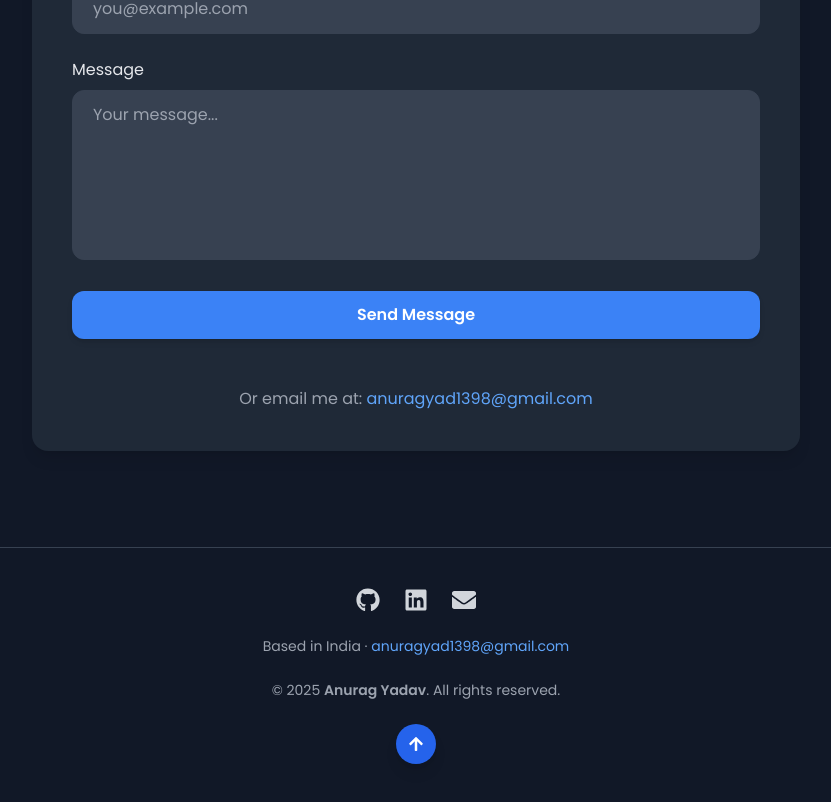
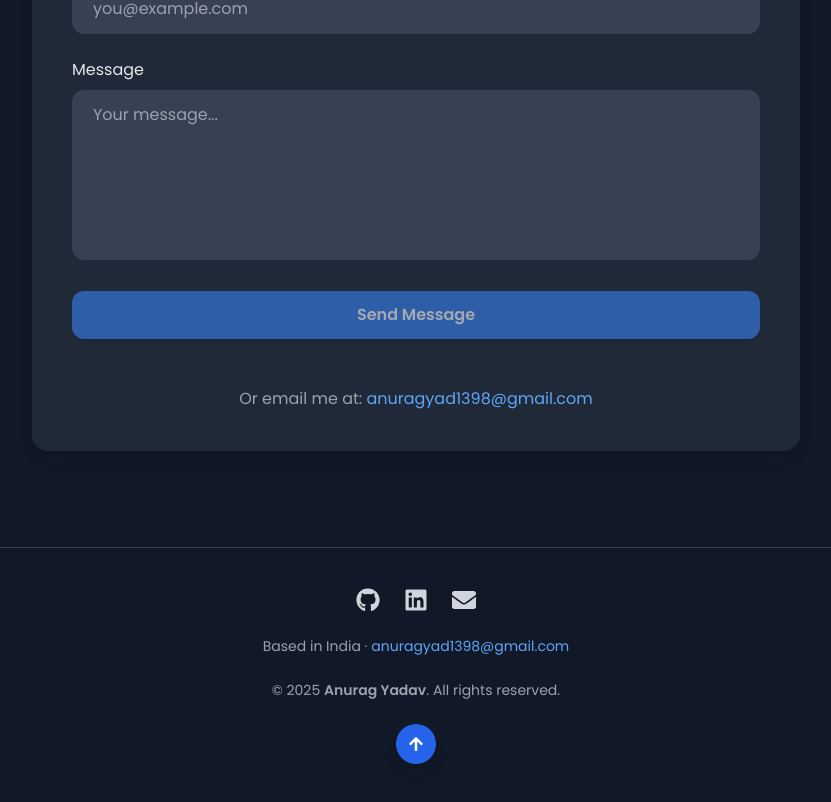
Before and after one commit to AnuragYadav9219/Portfolio, a React (Vite) app: page / in a window 1280 px wide. Shown: the part 4126-4928 px from the top of the page, without its empty margins (224-1055 px from the left). Built offline with nearby package versions, Linux system fonts and the light colour scheme.

Commit message:
Handled error appearing and added validations for form

```diff
--- a/package.json
+++ b/package.json
@@ -20,6 +20,7 @@
     "react-dom": "^18.3.1",
     "react-icons": "^5.5.0",
     "react-router-dom": "^7.13.0",
+    "sonner": "^2.0.7",
     "vite-plugin-pwa": "^1.2.0"
   },
   "devDependencies": {
--- a/src/App.jsx
+++ b/src/App.jsx
@@ -7,6 +7,7 @@ import Projects from './components/Projects';
 import Contact from './components/Contact';
 import Footer from './components/Footer';
 import { Sun, Moon } from 'lucide-react';
+import { Toaster } from 'sonner';
 
 function App() {
   const [isDarkMode, setIsDarkMode] = useState(true);
@@ -30,14 +31,11 @@ function App() {
         onClick={handleThemeToggle}
         aria-label="Toggle Theme"
         title="Switch Theme"
-        className={`fixed bottom-5 right-5 z-50 p-4 max-w-[calc(100vw-2rem)] overflow-hidden
-  animate-bounce rounded-full transition duration-300
-  bg-white dark:bg-gray-900 text-blue-600 dark:text-yellow-400
-  border border-gray-500 dark:border-yellow-300
-  shadow-md shadow-white backdrop-blur
-  hover:scale-105 hover:-translate-y-1 hover:shadow-2xl
-  transform ease-in-out`}
-
+        className={
+          `fixed bottom-5 right-5 z-50 p-4 max-w-[calc(100vw-2rem)] overflow-hidden animate-bounce rounded-full transition duration-300
+          bg-white dark:bg-gray-900 text-blue-600 dark:text-yellow-400 border border-gray-500 dark:border-yellow-300
+          shadow-md shadow-white backdrop-blur hover:scale-105 hover:-translate-y-1 hover:shadow-2xl transform ease-in-out`
+        }
       >
         {/* Pulsing Glow Ring */}
         <span
@@ -53,6 +51,8 @@ function App() {
         )}
       </button>
 
+      <Toaster position='top-right' richColors />
+
       <Navbar />
       <Home />
       <About />
--- a/src/components/Contact.jsx
+++ b/src/components/Contact.jsx
@@ -2,6 +2,7 @@ import { useEffect, useState } from 'react';
 import AOS from 'aos';
 import 'aos/dist/aos.css';
 import emailjs from "emailjs-com";
+import { toast } from 'sonner';
 
 const Contact = () => {
   useEffect(() => {
@@ -26,8 +27,29 @@ const Contact = () => {
     }));
   }
 
+  const isValidEmail = (email) => {
+    return /^[^\s@]+@[^\s@]+\.[^\s@]+$/.test(email);
+  };
+
   const handleFormSubmit = (e) => {
     e.preventDefault();
+
+    // Validations
+    if (data.name.trim().length < 2) {
+      toast.error("Please enter a valid name.");
+      return;
+    }
+
+    if (!isValidEmail(data.email)) {
+      toast.error("Please enter a valid email address.");
+      return;
+    }
+
+    if (data.message.trim().length < 10) {
+      toast.error("Message must be at least 10 characters.");
+      return;
+    }
+
     setLoading(true);
 
     emailjs
@@ -48,12 +70,12 @@ const Contact = () => {
           email: '',
           message: '',
         });
-        alert("Message sent successfully!");
+        toast.success("Message sent successfully!");
       })
       .catch((error) => {
         console.error("EmailJS Error: ", error);
         setLoading(false);
-        alert("Failed to send message. Please try again.")
+        toast.error("Failed to send message. Please try again.")
       });
   };
 
@@ -127,12 +149,19 @@ const Contact = () => {
 
           {/* Submit Button */}
           <button
-            disabled={loading}
+            disabled={
+              loading ||
+              data.name.trim().length < 2 ||
+              !isValidEmail(data.email) ||
+              data.message.trim().length < 10
+            }
             type="submit"
-            className="w-full bg-blue-600 dark:bg-blue-500 text-white py-3 rounded-xl font-semibold hover:bg-blue-700 dark:hover:bg-blue-600 hover:scale-105 transition transform duration-300 shadow-md hover:shadow-lg"
+            className=
+            "w-full bg-blue-600 dark:bg-blue-500 text-white py-3 rounded-xl font-semibold hover:bg-blue-700 dark:hover:bg-blue-600 hover:scale-105 transition transform duration-300 shadow-md hover:shadow-lg disabled:opacity-60 disabled:cursor-not-allowed"
           >
-            {loading ? 'Sending . . .' : 'Send Message'}
+            {loading ? 'Sending...' : 'Send Message'}
           </button>
+
         </form>
 
         {/* Email Info */}
```
Also changed, not shown: 1 other file (tests, documents, lock files or other folders).
